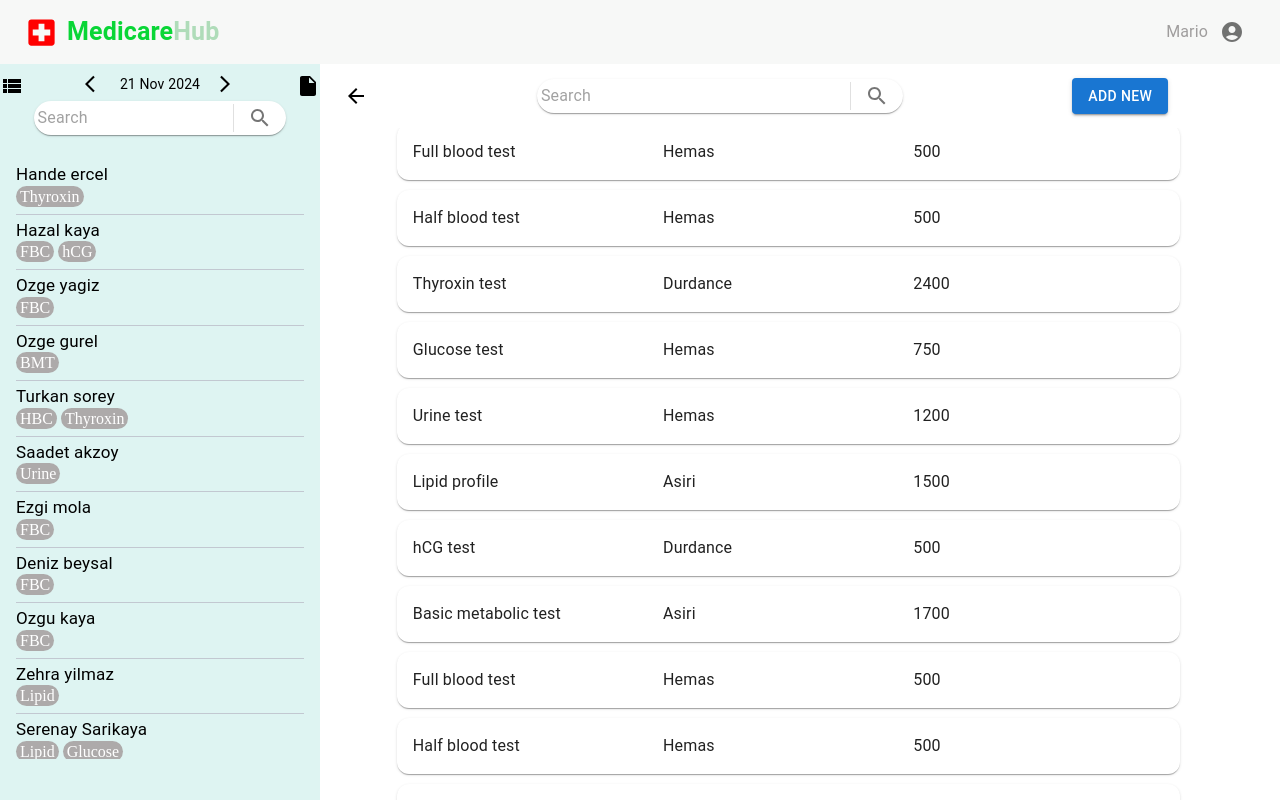
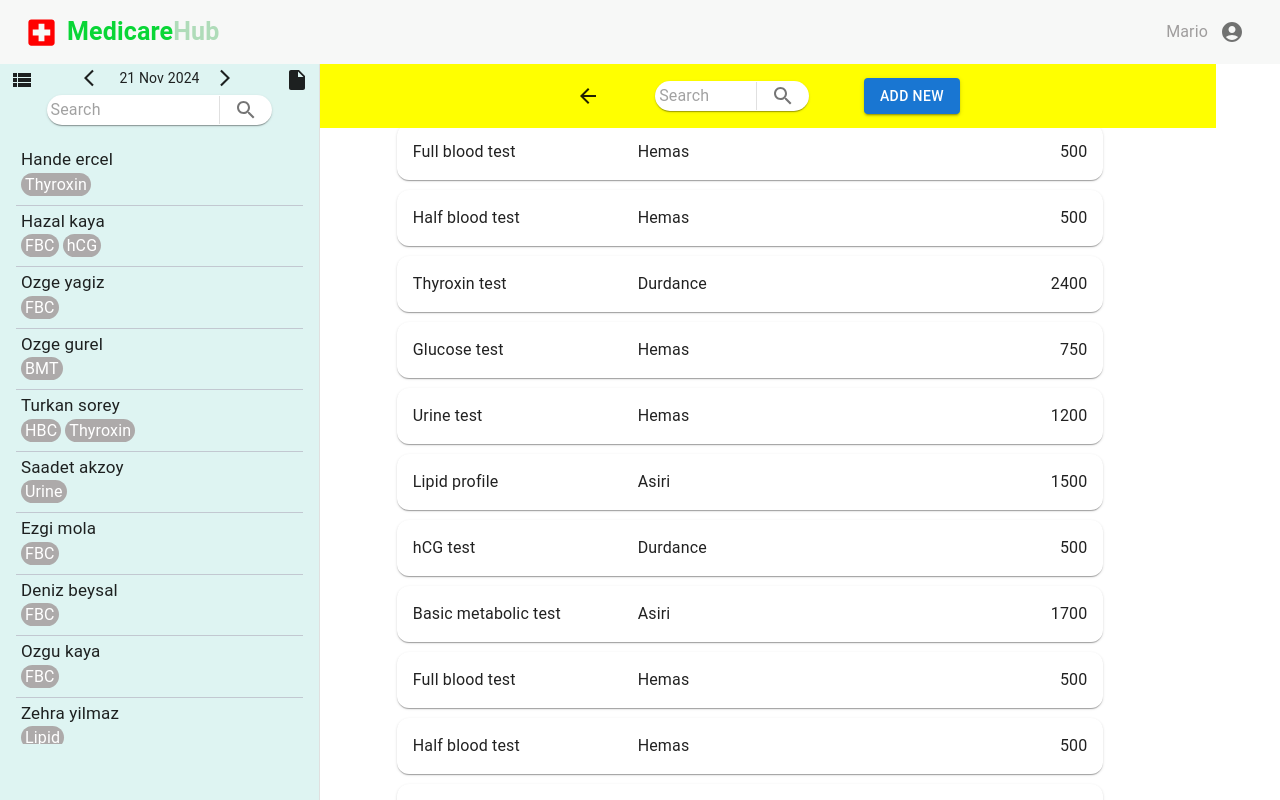
Before and after one commit to Bistec-UOM/MedicareHub_front, a React (Create React App) app in the folder front/: page /lab in a window 1280 px wide. Both pictures are taken after a click on the icon 308 px from the left and 85 px from the top of the page. Shown: the top 800 px of the page. Built offline with nearby package versions, Linux system fonts and the light colour scheme.

Commit message:
adding mobile responsive features 1

```diff
--- a/front/src/components/Lab/CreateLabTemplate.js
+++ b/front/src/components/Lab/CreateLabTemplate.js
@@ -1,5 +1,5 @@
 import React, { useEffect, useState } from 'react'
-import {Button, Paper, TextField, Toolbar, Typography} from "@mui/material"
+import {Button, Paper, TextField, Toolbar, Typography,Box} from "@mui/material"
 import AddCircleIcon from '@mui/icons-material/AddCircle';
 import HighlightOffIcon from '@mui/icons-material/HighlightOff';
 import KeyboardDoubleArrowUpIcon from '@mui/icons-material/KeyboardDoubleArrowUp';
@@ -65,18 +65,18 @@ export default function CreateLabTemplate({setPage}) {
 
   return (
     <div>
-        <Toolbar sx={{position:'fixed',width:'60%',justifyContent:'space-between'}}>
+        <Toolbar sx={{position:'fixed',width:{xs:'100%',sm:'80%'},justifyContent:'space-between',backgroundColor:'yellow'}}>
             <ArrowBackIcon sx={{cursor:'pointer'}} onClick={()=>setPage(2)}></ArrowBackIcon>
 
-            <div style={{width:'100%',padding:'5px',display:'flex',alignItems:'center',marginLeft:'30px'}} square>
-              <Typography variant='h6'>Lab test name</Typography>
+            <div style={{width:'100%',padding:'5px',display:'flex',alignItems:'center',marginLeft:{xs:'2px',sm:'30px'}}} square>
+              <Typography variant='h6' sx={{fontSize:{xs:'17px'}}}>Lab test name</Typography>
               <TextField size='small' onChange={(e)=>setTestName(e.target.value)}></TextField>
             </div>
 
             <Button variant='contained' size='small' onClick={()=>createTemplate()}>Create</Button>
         </Toolbar>
 
-        <div style={{paddingLeft:'8%', paddingTop:'80px'}}>
+        <Box sx={{paddingLeft:{xs:'2%',sm:'8%'}, paddingTop:{xs:'60px',sm:'80px'}}}>
            {/*---------- Printed lab sheet-----------------*/}
 
                {
@@ -112,7 +112,7 @@ export default function CreateLabTemplate({setPage}) {
            }
 
            {/* ------------------------ Form-------------------------------------------------- */}
-           <Paper sx={{display:'flex',alignItems:'center',width:'70%',marginTop:'40px'}}>
+           <Paper sx={{display:'flex',alignItems:'center',width:{sx:'100%',sm:'90%'},marginTop:'40px'}}>
 
              <div style={{display:'flex',alignItems:'center',width:'45%',height:'100%'}}>
                <Typography sx={{fontSize:'16px',pl:'20px',mr:'5px'}}>Field name</Typography>
@@ -136,7 +136,7 @@ export default function CreateLabTemplate({setPage}) {
              </div>
 
            </Paper>
-        </div>
+        </Box>
     </div>
   )
 }
--- /dev/null
+++ b/front/src/components/Lab/Lab.css
@@ -0,0 +1,3 @@
+.cont{
+    width:calc(100%-320px);
+}
--- a/front/src/components/Lab/LabSearch.js
+++ b/front/src/components/Lab/LabSearch.js
@@ -11,7 +11,7 @@ export default function LabSearch({setPage}) {
   return (
       <div style={{display:'flex',justifyContent:'space-between'}}>
 
-      <ViewListIcon sx={{cursor:'pointer'}}></ViewListIcon>
+      <ViewListIcon sx={{cursor:'pointer',ml:'10px'}}></ViewListIcon>
 
       <div style={{display:'flex',flexDirection:'column',alignItems:'center'}}>
 
@@ -35,7 +35,7 @@ export default function LabSearch({setPage}) {
      </Paper>
      </div>
 
-     <InsertDriveFileIcon sx={{cursor:'pointer'}} onClick={()=>setPage(2)}></InsertDriveFileIcon>
+     <InsertDriveFileIcon sx={{cursor:'pointer',mr:'10px'}} onClick={()=>setPage(2)}></InsertDriveFileIcon>
 
     </div>
   )
--- a/front/src/components/Lab/LabTestList.js
+++ b/front/src/components/Lab/LabTestList.js
@@ -25,8 +25,8 @@ export default function LabTestList({setPage}) {
         {name:'Basic metabolic test',provider:'Asiri',price:1700.00}
     ])
   return (
-    <div>
-        <Toolbar sx={{width:'70%',justifyContent:'space-between',position:'fixed',backgroundColor:'white',paddingLeft:'20%',pr:'20%'}}>
+    <div style={{width:'100%'}}>
+        <Toolbar sx={{width:{xs:'100%',sm:'60%',md:'70%'},justifyContent:'space-between',position:'fixed',backgroundColor:'yellow',pl:{xs:'2%',sm:'20%'},pr:{sx:'2%',sm:'20%'}}}>
             <ArrowBackIcon sx={{cursor:'pointer'}} onClick={()=>setPage(1)}></ArrowBackIcon>
 
             {/*-------Search bar--------------- */}
@@ -39,18 +39,18 @@ export default function LabTestList({setPage}) {
             </Paper>
 
             {/*-------Add new button--------------- */}
-            <Button variant='contained' onClick={()=>setPage(3)} sx={{mr:'8%'}}>Add new</Button>
+            <Button variant='contained' onClick={()=>setPage(3)}>Add new</Button>
 
         </Toolbar>
 
-        <Stack sx={{paddingTop:'60px',paddingLeft:'8%'}}>
+        <Stack sx={{paddingTop:'60px',paddingLeft:{xs:'5%',sm:'8%'}}}>
             {
                 test.map((el)=>{
                     return(
-                    <Paper sx={{display:'flex',width:'85%',justifyContent:'space-between',cursor:'pointer',padding:2,borderRadius:'12px',mb:'10px'}}>
-                        <Typography sx={{fontSize:'16px',flex:1}}>{el.name}</Typography>
-                        <Typography sx={{fontSize:'16px',flex:1}}>{el.provider}</Typography>
-                        <Typography sx={{fontSize:'16px',flex:1}}>{el.price}</Typography>
+                    <Paper sx={{display:'flex',width:{xs:'95%',sm:'80%'},justifyContent:'space-between',cursor:'pointer',padding:{xs:1,sm:2},borderRadius:'12px',mb:'10px'}}>
+                        <Typography sx={{fontSize:'16px',flex:{xs:3,sm:1}}}>{el.name}</Typography>
+                        <Typography sx={{fontSize:'16px',flex:{xs:2,sm:1}}}>{el.provider}</Typography>
+                        <Typography sx={{fontSize:'16px',flex:{xs:1,sm:1}, textAlign:'right'}}>{el.price}</Typography>
                     </Paper>
                     )
                 })
--- a/front/src/pages/Lab.js
+++ b/front/src/pages/Lab.js
@@ -1,12 +1,13 @@
-import { Grid,Card, Typography, Paper, IconButton, Divider, InputBase } from '@mui/material'
+import { Grid,Card, Typography, CssBaseline, Box, Drawer } from '@mui/material'
 import React, { useEffect, useState } from 'react'
 import {SidebarContainer,SidebarTop,SidebarList} from '../components/sidebar/Sidebar'
-import Navbar from '../components/navbar/Navbar'
 import { Sideunit_Test } from '../components/sidebar/Sideunits';
 import LabSearch from '../components/Lab/LabSearch';
 import LabTestList from '../components/Lab/LabTestList';
 import CreateLabTemplate from '../components/Lab/CreateLabTemplate';
 import '../components/CustomScroll.css'
+import '../components/Lab/Lab.css'
+import ResNavBar from '../components/recepcomponents/ResNavBar/ResNabBar';
 
 export default function Lab() {
 
@@ -41,12 +42,25 @@ export default function Lab() {
   return matchingItem ? matchingItem.name : null;
  }
 
+ //mobile responsive part
+ const style={
 
-  return (
-   <div>
-    <Navbar></Navbar>
-     <Grid container spacing={0} sx={{paddingTop:'64px',height:'100vh'}}>
-       <Grid item xs={3} style={{height:'100%',backgroundColor:'#DEF4F2'}}>
+ }
+ const drawerW=320
+ const [mobileOpen, setMobileOpen] = React.useState(false)
+ const [isClosing, setIsClosing] = React.useState(false)
+
+ const handleDrawerClose = () => {
+  setIsClosing(true)
+  setMobileOpen(false)
+  }
+
+ const handleDrawerTransitionEnd = () => {
+   setIsClosing(false)
+ }
+
+ const drawer=(
+  <Grid  item spacing={0} style={{paddingTop:'64px',backgroundColor:'#DEF4F2',height:'100%'}}>
     <SidebarContainer>
       <SidebarTop>
          <LabSearch setPage={setPage}></LabSearch>
@@ -65,8 +79,34 @@ export default function Lab() {
       </SidebarList>
     </SidebarContainer>
   </Grid>
+ )
 
-       <Grid item xs={9} style={{height:'100%',overflowY:'scroll'}}>
+  return (
+   <div>
+    <Box sx={{ display: 'flex' ,height:'100%'}}>
+      <CssBaseline />
+      <ResNavBar isClosing={isClosing} setMobileOpen={setMobileOpen} mobileOpen={mobileOpen} />
+      <Box component="nav" sx={{ width: { sm: drawerW },  flexShrink: { sm: 0 } }}
+       aria-label="mailbox folders">
+      </Box>
+    </Box>
+
+    <Grid container spacing={0} sx={{paddingTop:'64px',height:'100vh'}}>
+
+    <Drawer variant="temporary" open={mobileOpen} onTransitionEnd={handleDrawerTransitionEnd}
+     onClose={handleDrawerClose} ModalProps={{keepMounted: true}}
+    sx={{display: { xs: 'block', sm: 'none' },'& .MuiDrawer-paper': { boxSizing: 'border-box', width: drawerW-30 },height:'100%'}} >
+
+      {drawer}
+
+    </Drawer>
+    <Drawer variant="permanent" sx={{display: { xs: 'none', sm: 'block' },marginTop:'20px','& .MuiDrawer-paper': { boxSizing: 'border-box', width: drawerW }}} open>
+
+      {drawer}
+
+    </Drawer>
+
+    <Grid item sm={9} spacing={0} sx={{height:'100%',marginLeft:{sm:'320px',xs:'0px'},width:{xs:'100vw',sm:'60vw'}}}>
     {
               page==1?
 
@@ -82,6 +122,7 @@ export default function Lab() {
               :page==3?<CreateLabTemplate setPage={setPage}></CreateLabTemplate>
               :''
       }
+
     </Grid>
 
     </Grid>
```
Lines whose indentation alone changed are shown as unchanged.
